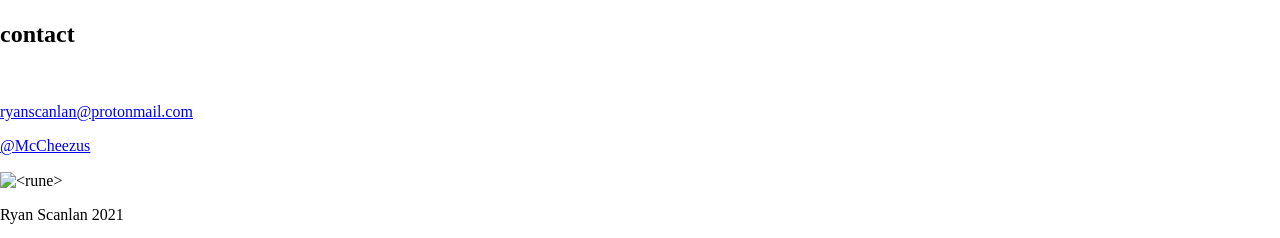
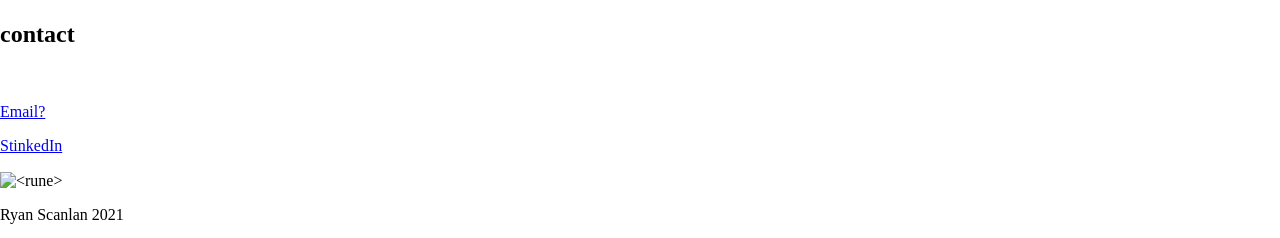
Before and after one commit to ryanscanlan/ryanscanlan.github.io, a Jekyll site: the page index.html, which Jekyll copies as it is, in a window 1280 px wide. Shown: the part 1498-1736 px from the top of the page. Built offline with Jekyll 4.4.1, drawn with Linux system fonts in a browser that asks for light colours; nearby versions of some CDN libraries; library files that are not in the unit come from our copies.

Commit message:
Update index.html

```diff
--- a/index.html
+++ b/index.html
@@ -298,8 +298,8 @@
 
             <div class="row">
                 <div class="twelve columns">
-                    <p class="text-center"><a href="mailto:ryanscanlan@protonmail.com" target="_blank" class="blue">ryanscanlan@protonmail.com</a></p>
-                    <p class="text-center"><a href="https://twitter.com/mccheezus" target="_blank" class="blue">@McCheezus</a></p>
+                    <p class="text-center"><a href="mailto:ryanscanlan@protonmail.com" target="_blank" class="blue">Email?</a></p>
+                    <p class="text-center"><a href="https://www.linkedin.com/in/ryan-scanlan-45093927/" target="_blank" class="blue">StinkedIn</a></p>
                 </div>
             </div>
 
```
